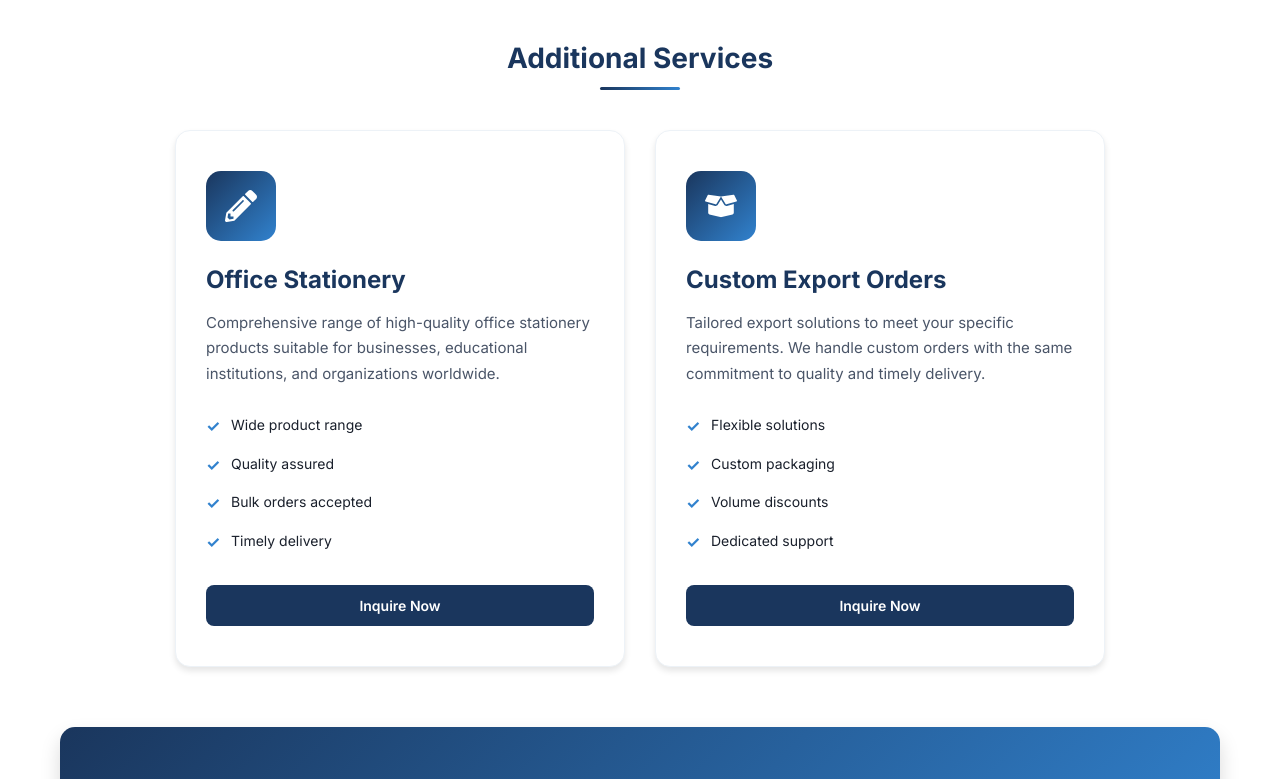
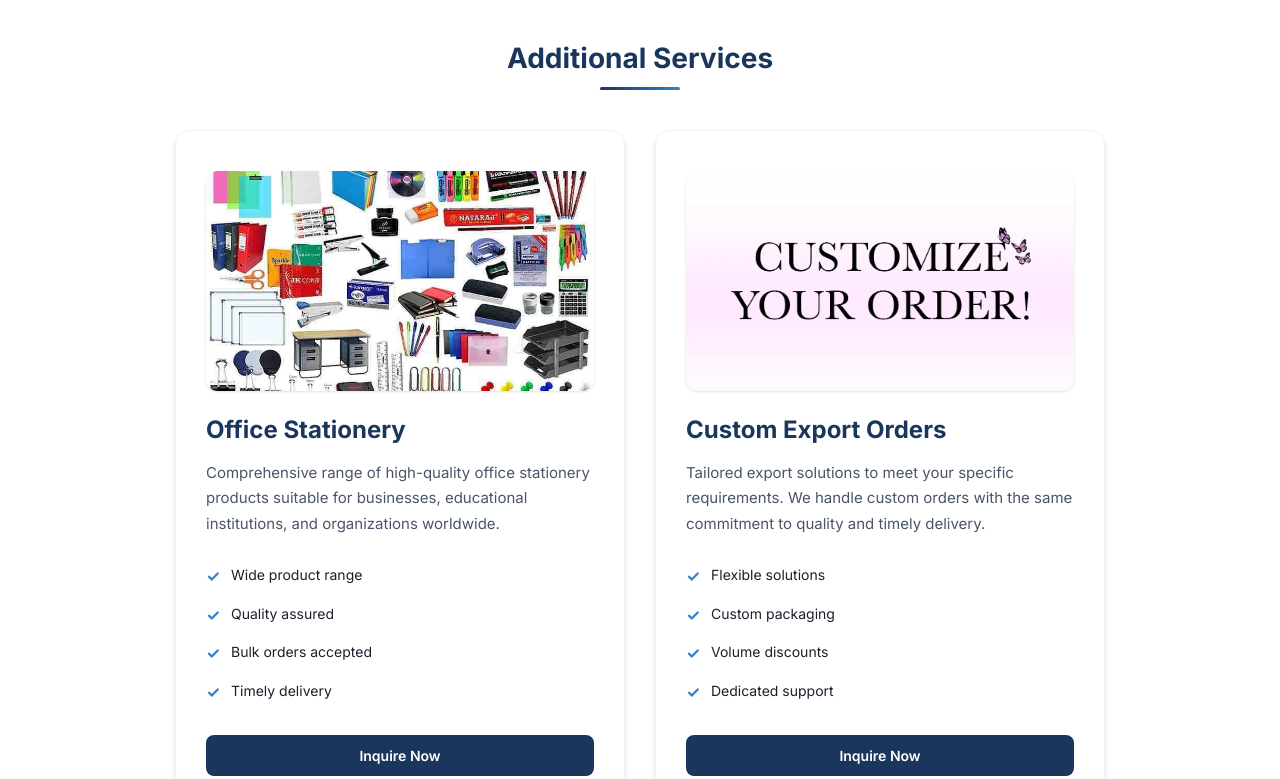
Before and after one commit to Firocious1/N-N_Exports, a React (Create React App) app: page / in a window 1280 px wide. Shown: the part 3720-4499 px from the top of the page. Built offline with nearby package versions, Linux system fonts and the light colour scheme.

Commit message:
Add images for office stationery and custom export orders

```diff
--- a/src/components/Products/Products.js
+++ b/src/components/Products/Products.js
@@ -9,6 +9,8 @@ import guarGum from '../../assets/guar-protein-1.jpg';
 import multaniMitti from '../../assets/multani mitti.webp';
 import marbleIdols from '../../assets/marble-idols.jpg';
 import onionPowder from '../../assets/onion powder.jpg';
+import officeStationery from '../../assets/office-stationery.jpg';
+import customOrder from '../../assets/custom-order.webp';
 
 const Products = () => {
   const mainProducts = [
@@ -89,6 +91,7 @@ const Products = () => {
   const additionalServices = [
     {
       icon: <FaPencilAlt />,
+      image: officeStationery,
       title: 'Office Stationery',
       description: 'Comprehensive range of high-quality office stationery products suitable for businesses, educational institutions, and organizations worldwide.',
       features: [
@@ -100,6 +103,7 @@ const Products = () => {
     },
     {
       icon: <FaBoxOpen />,
+      image: customOrder,
       title: 'Custom Export Orders',
       description: 'Tailored export solutions to meet your specific requirements. We handle custom orders with the same commitment to quality and timely delivery.',
       features: [
@@ -158,9 +162,15 @@ const Products = () => {
           <div className="services-grid">
             {additionalServices.map((service, index) => (
               <div key={index} className="product-card">
+                {service.image ? (
+                  <div className="product-image">
+                    <img src={service.image} alt={service.title} />
+                  </div>
+                ) : (
                   <div className="product-icon">
                     {service.icon}
                   </div>
+                )}
                 <h3 className="product-title">{service.title}</h3>
                 <p className="product-description">{service.description}</p>
                 <ul className="product-features">
```
Also changed, not shown: src/assets/custom-order.webp (added), src/assets/office-stationery.jpg (added). Lines whose indentation alone changed are shown as unchanged.
